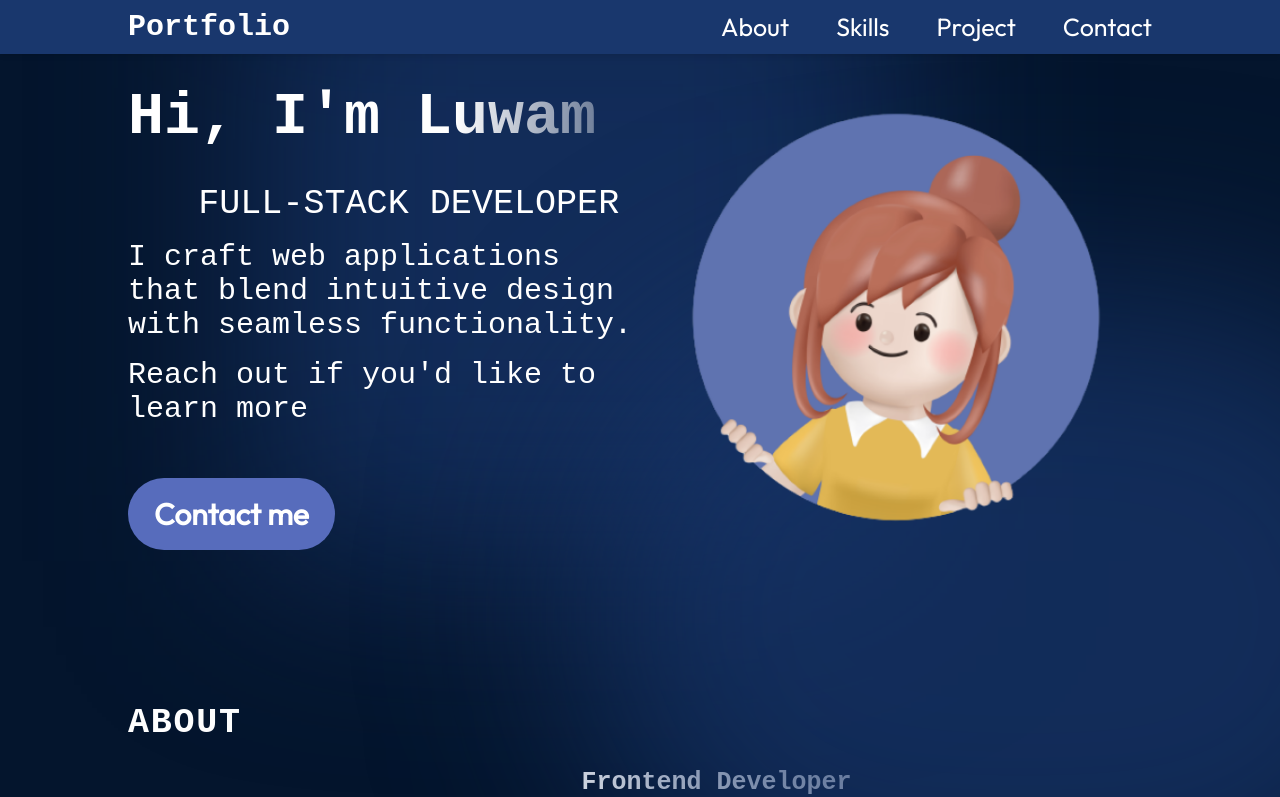
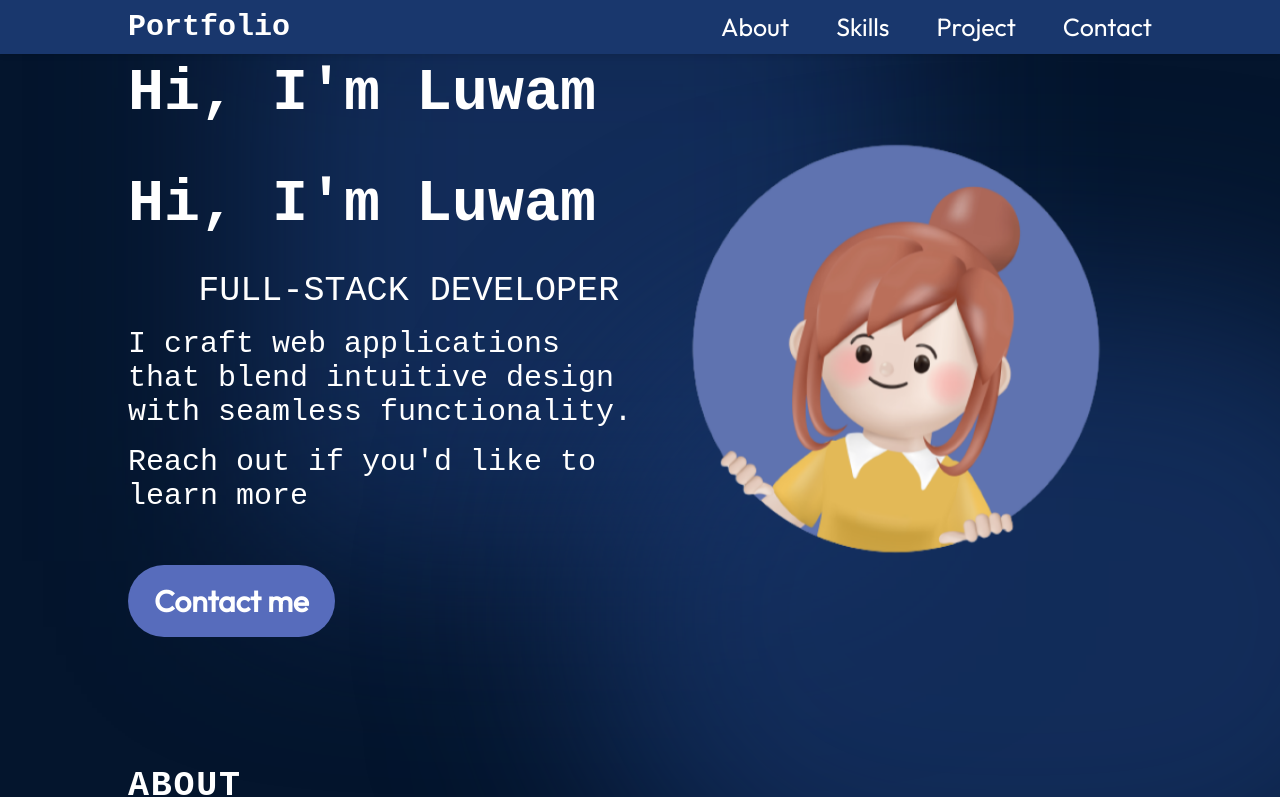
Before and after one commit to merinnaa/my-portofolio, a React (Vite) app: page / in a window 1280 px wide. Shown: the top 797 px of the page. Built offline with nearby package versions, Linux system fonts and the light colour scheme.

Commit message:
new style added

```diff
--- a/src/component/Hero/Hero.jsx
+++ b/src/component/Hero/Hero.jsx
@@ -6,7 +6,7 @@ export const Hero = () => {
    <section className={styles.container}>
     <div className={styles.content}>
       <h1 className={styles.title}>Hi, I'm Luwam</h1>
-      <p className={styles.description}>
+      <p className={styles.description}> <h1 className={styles.title}>Hi, I'm Luwam</h1>
       <h3>FULL-STACK DEVELOPER</h3>
     I craft web applications that blend intuitive design with seamless functionality.
 
--- a/src/component/Hero/Hero.module.css
+++ b/src/component/Hero/Hero.module.css
@@ -25,9 +25,9 @@ z-index: 1;
   font-family: var(--font-courier);
   margin-bottom: 33px;
  padding-top: 10px;
-  background: linear-gradient(90deg, rgba(255, 255, 255, 1) 70%,rgba(255, 255, 255, 0)120%);
--webkit-text-fill-color: transparent;
--webkit-background-clip: text;
+  /* background: linear-gradient(90deg, rgba(255, 255, 255, 1) 70%,rgba(255, 255, 255, 0)120%); */
+/* -webkit-text-fill-color: transparent;
+-webkit-background-clip: text; */
 }
 
 .description {
--- a/src/component/Project/ProjectCard.jsx
+++ b/src/component/Project/ProjectCard.jsx
@@ -21,6 +21,7 @@ export const ProjectCard = ({
   <div className={styles.links}>
     {/* <a href={demo} className={styles.link}>Demo</a> */}
     <a href={source} className={styles.link}>Source</a>
+    <a href={source} className={styles.link}>Demo</a>
 
   </div>
   </div>
--- a/src/data/projects.json
+++ b/src/data/projects.json
@@ -36,7 +36,7 @@
     "imageSrc": "projects/eripmn.png",
     "description": "Mentorship program website",
     "skills": ["CSS", "JS", "wordpress", "Elementor","PHP"],
-    "demo": "https://www.example.com",
+    "demo": "https://eripro.ca/mentorship",
     "source": "https://eripro.ca/mentorship"
   }
 ]
```
